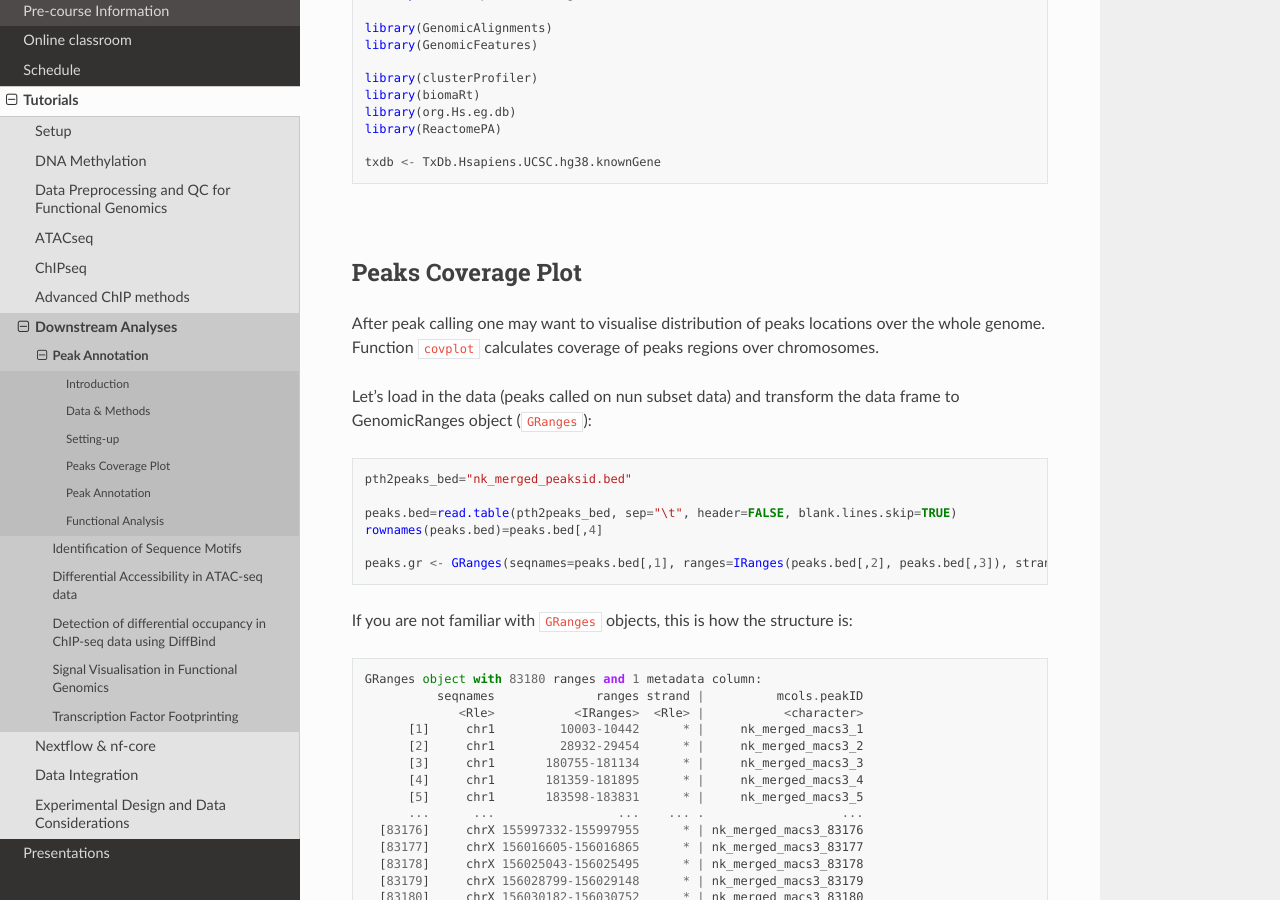
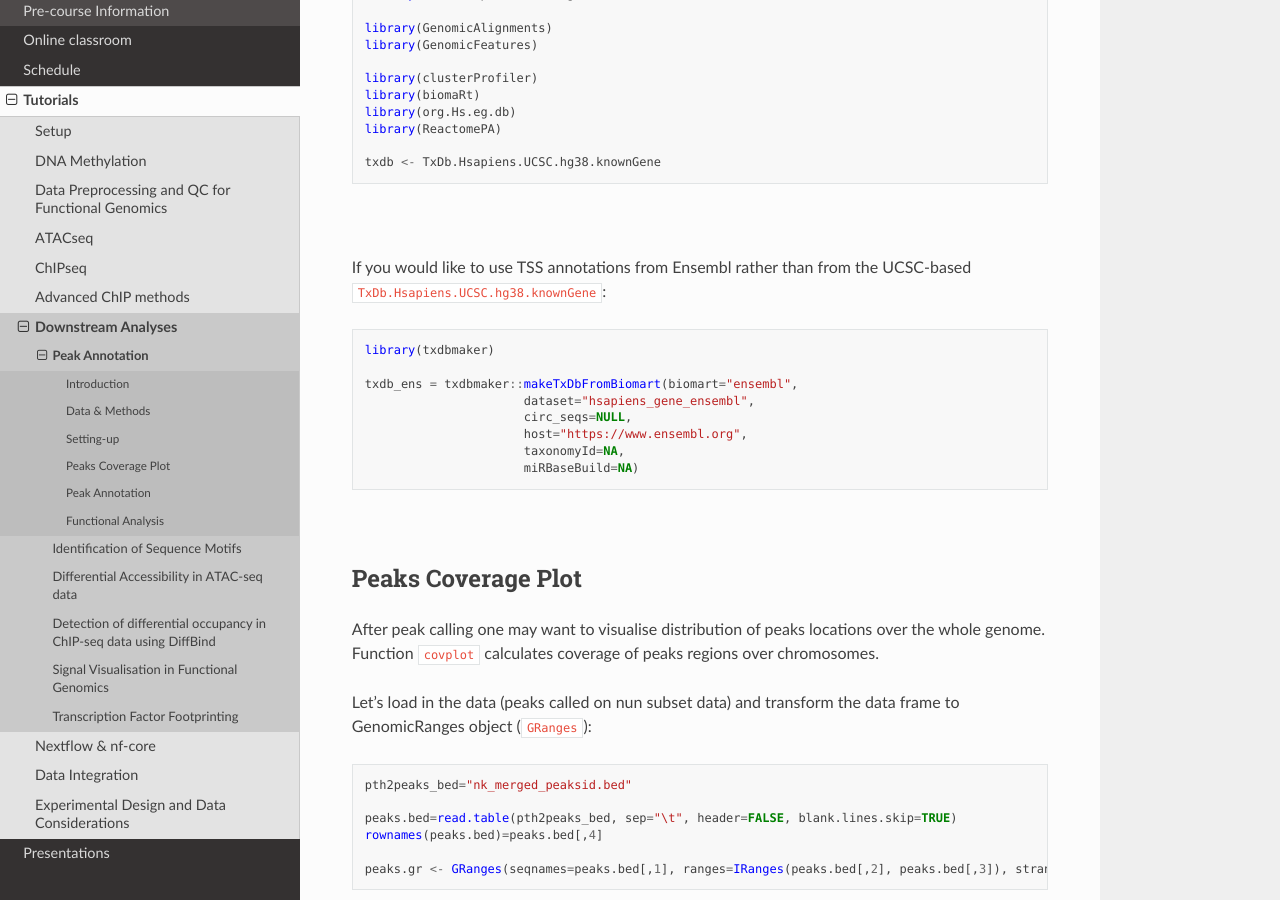
Before and after one commit to NBISweden/workshop-epigenomics-RTDs, a Sphinx documentation site: the page built from docs/content/tutorials/atac-chip-downstream/lab-PeakAnnot.rst, in a window 1280 px wide and 900 px high, scrolled down 1393 px. Built offline with Sphinx 7.4.7 and the Read the Docs theme 2.0.0, drawn with Linux system fonts in a browser that asks for light colours.

Commit message:
Update lab-PeakAnnot.rst

```diff
--- a/docs/content/tutorials/atac-chip-downstream/lab-PeakAnnot.rst
+++ b/docs/content/tutorials/atac-chip-downstream/lab-PeakAnnot.rst
@@ -88,6 +88,21 @@ We begin by loading necessary libraries:
 
 :raw-html:`<br />`
 
+If you would like to use TSS annotations from Ensembl rather than from the UCSC-based ``TxDb.Hsapiens.UCSC.hg38.knownGene``:
+
+.. code-block:: R
+
+	library(txdbmaker)
+
+	txdb_ens = txdbmaker::makeTxDbFromBiomart(biomart="ensembl",
+                              dataset="hsapiens_gene_ensembl",
+                              circ_seqs=NULL,
+                              host="https://www.ensembl.org",
+                              taxonomyId=NA,
+                              miRBaseBuild=NA)
+
+
+:raw-html:`<br />`
 
 
 Peaks Coverage Plot
```
